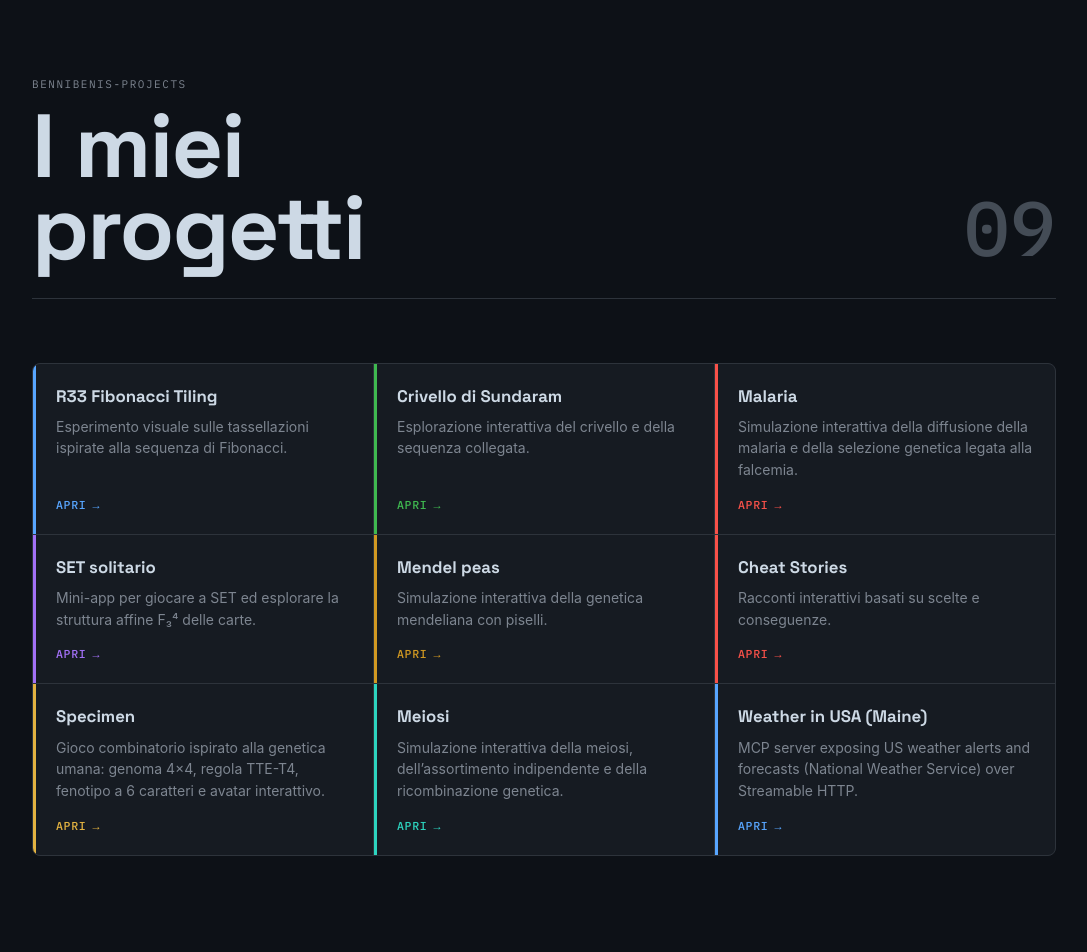
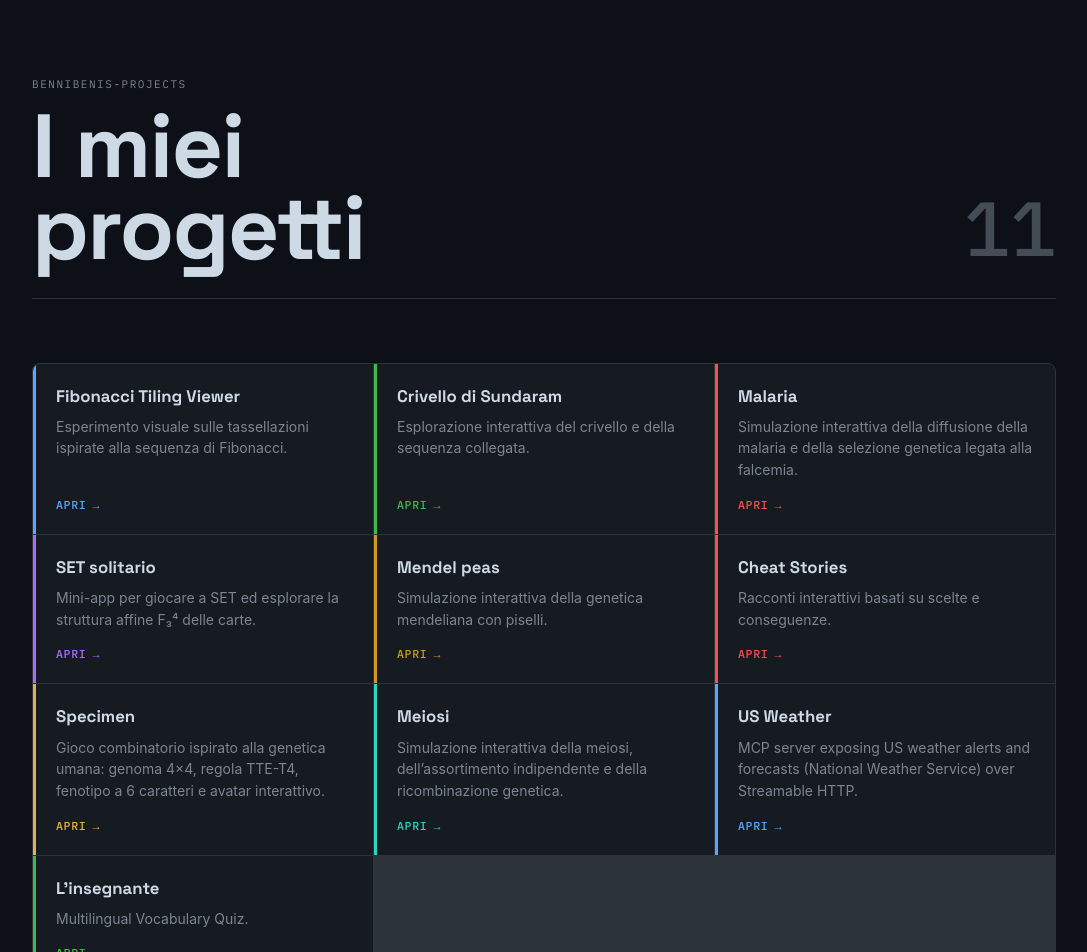
Before and after one commit to bennibeni/links-page, a Next.js app: page / in a window 1280 px wide. Shown: the top 952 px of the page, without its empty margins (96-1183 px from the left). Built offline with nearby package versions, Linux system fonts and the light colour scheme.

Commit message:
added L'insegnante

```diff
--- a/app/page.js
+++ b/app/page.js
@@ -1,6 +1,6 @@
 const projects = [
   {
-    name: "R33 Fibonacci Tiling",
+    name: "Fibonacci Tiling Viewer",
     description:
       "Esperimento visuale sulle tassellazioni ispirate alla sequenza di Fibonacci.",
     href: "https://r33-fibonacci-tiling.vercel.app/",
@@ -55,12 +55,19 @@ const projects = [
     accent: "teal",
   },
   {
-    name: "Weather in USA (Maine)",
+    name: "US Weather",
     description:
       "MCP server exposing US weather alerts and forecasts (National Weather Service) over Streamable HTTP.",
     href: "https://weather-five-eosin-13.vercel.app/",
     accent: "blue",
   },
+  {
+    name: "L'insegnante",
+    description: "Multilingual Vocabulary Quiz.",
+    href: "https://l-insegnante.vercel.app/",
+    accent: "green",
+  },
+  ,
 ];
 
 export default function Home() {
```
